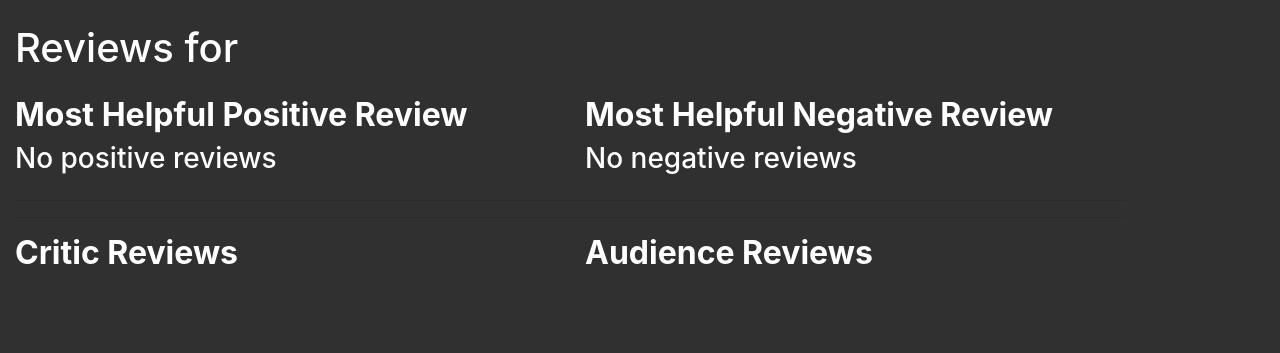
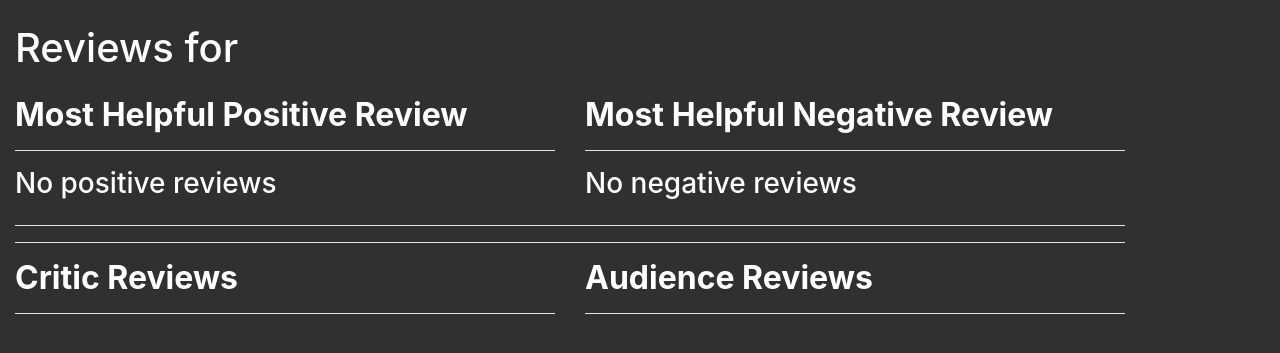
Before and after one commit to ElizabethS5/movie_reviewer, a Django app: template movie_reviewer/templates/reviews.html in a window 1280 px wide. Shown: the part 74-427 px from the top of the page. Run offline with Django 3.2, Linux system fonts and the light colour scheme; the template is opened without the code that fills it, so the values that code supplies are empty; some libraries are stand-ins or nearby versions.

Commit message:
make hr white and threw in a few more

```diff
--- a/movie_reviewer/templates/reviews.html
+++ b/movie_reviewer/templates/reviews.html
@@ -13,6 +13,7 @@
     <h2>
       <strong>Most Helpful Positive Review</strong>
     </h2>
+    <hr color='white' />
     {% if movie.most_helpful_positive_review %}
     <h2>
       <a
@@ -51,6 +52,7 @@
         Most Helpful Negative Review
       </strong>
     </h2>
+    <hr color='white' />
     {% if movie.most_helpful_negative_review %}
     <h2>
       <a
@@ -85,11 +87,12 @@
     {% endif %}
   </div>
 </div>
-<hr />
-<hr />
+<hr color='white' />
+<hr color='white' />
 <div class="row">
   <div class="col">
     <h2><strong>Critic Reviews</strong></h2>
+    <hr color='white' />
     {% for item in professional_reviews %}
     <h2>
       <a class="text-warning" href="/review/{{item.id}}/">{{item.headline}}</a>
@@ -117,12 +120,13 @@
         {% endif %}
       </button>
     </a>
-    <hr />
+    <hr color='white' />
     {% endfor %}
   </div>
 
   <div class="col">
     <h2><strong>Audience Reviews</strong></h2>
+    <hr color='white' />
     {% for item in user_reviews %}
     <h2>
       <a class="text-warning" href="/review/{{item.id}}/">{{item.headline}}</a>
@@ -149,7 +153,7 @@
         {% endif %}
       </button>
     </a>
-    <hr />
+    <hr color='white' />
     {% endfor %}
   </div>
 </div>
```
